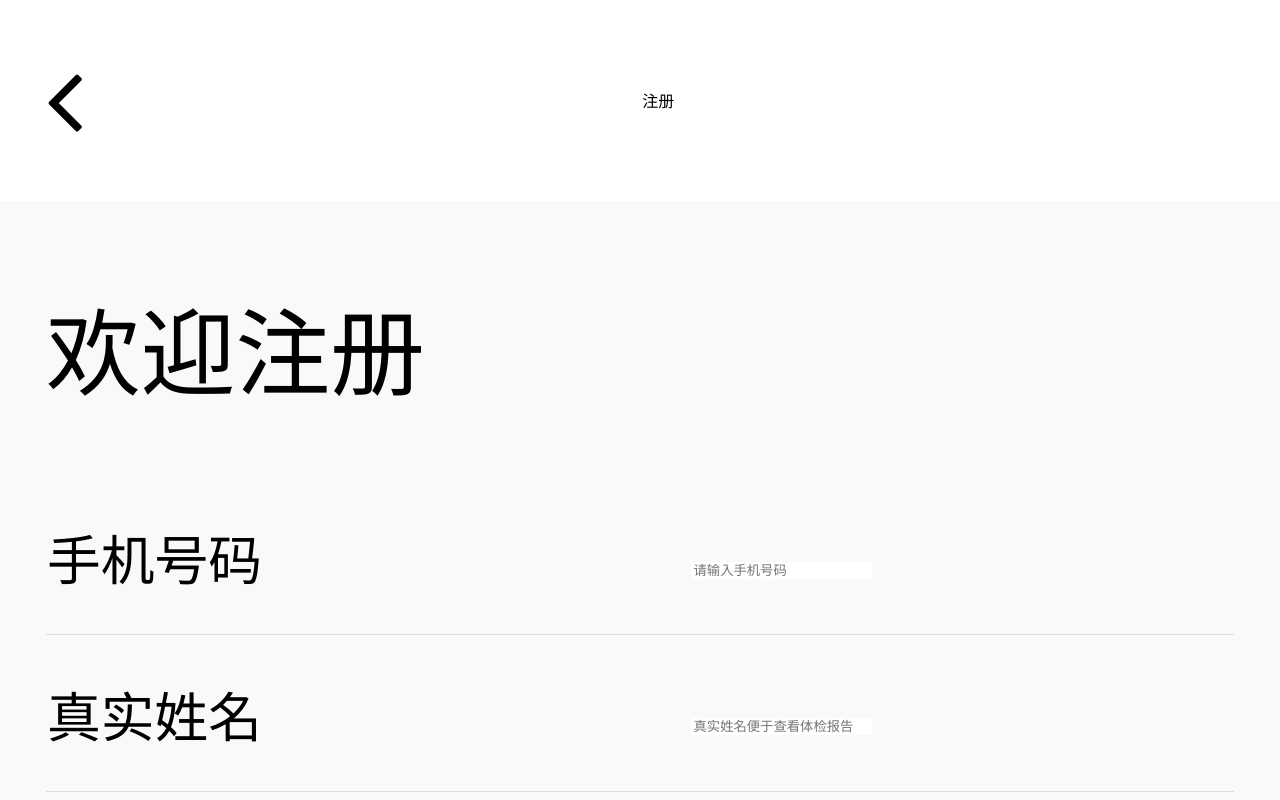
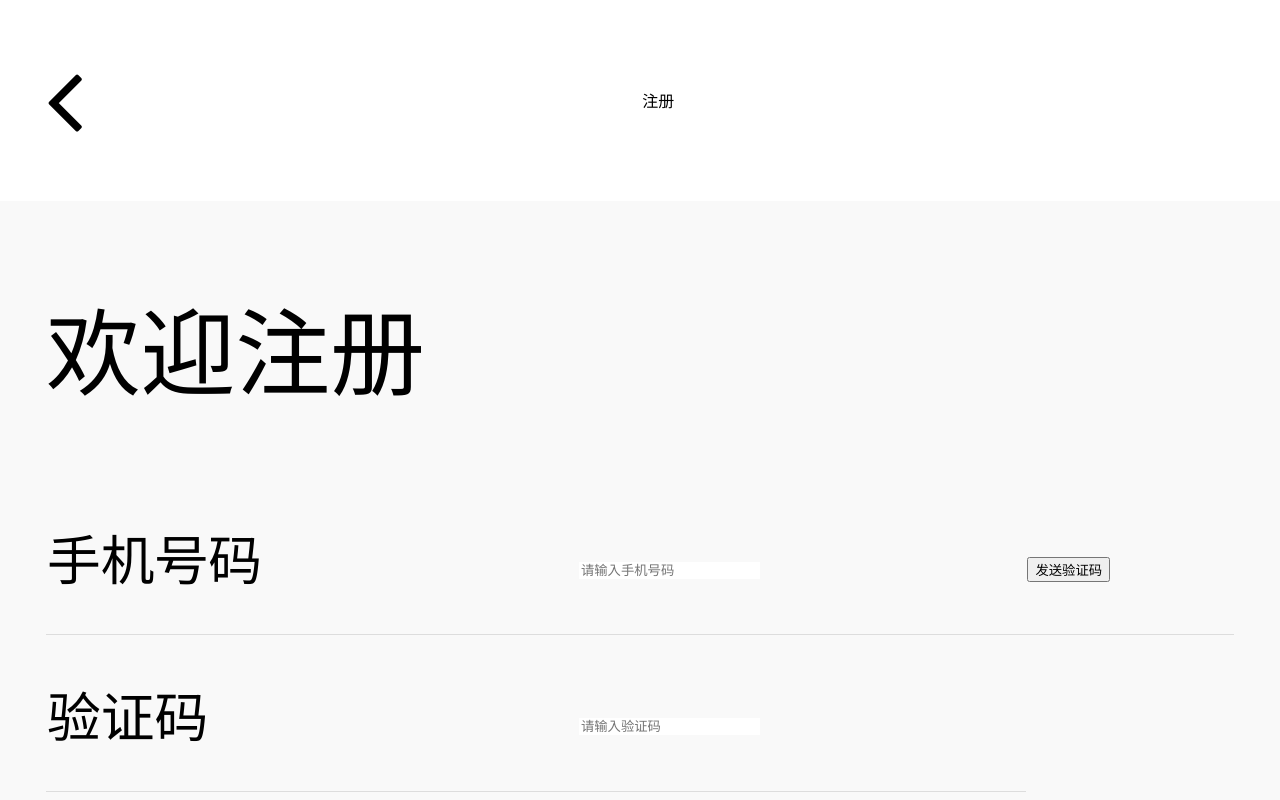
Before and after one commit to TRXCXS/PhysicalExaminationPatientSide, a Vue app in the folder frontend/: page /#/register in a window 1280 px wide. Shown: the top 800 px of the page. Built offline with nearby package versions, Linux system fonts and the light colour scheme.

Commit message:
注册界面加了验证码模块

```diff
--- a/frontend/src/views/Register.vue
+++ b/frontend/src/views/Register.vue
@@ -12,6 +12,11 @@
             <tr>
                 <td>手机号码</td>
                 <td><input type="text" v-model="users.userId" placeholder="请输入手机号码" @blur="isExists"></td>
+                <td><button>发送验证码</button></td>
+            </tr>
+            <tr>
+                <td>验证码</td>
+                <td><input type="text" v-model="users.code" placeholder="请输入验证码"></td>
             </tr>
             <tr>
                 <td>真实姓名</td>
@@ -74,7 +79,8 @@ export default {
             sex:'1',
             identityCard:'',
             birthday:'',
-            userType:'1'
+            userType:'1',
+            code:''
           },
            confirmPassword:''
         });
@@ -116,6 +122,10 @@ export default {
           }
           if(state.users.realName==''){
             alert('真实姓名不能为空');
+            return;
+          }
+          if(state.users.code==''){
+            alert('验证码不能为空');
             return;
           }
           if(state.users.password!=state.confirmPassword){
```
